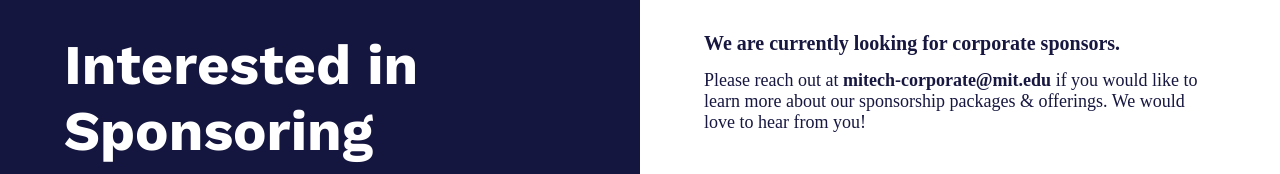
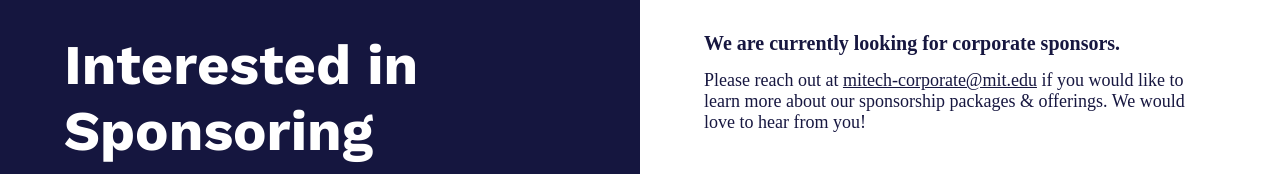
Before and after one commit to MITech-Consulting-Club/website, a Next.js app: page /sponsors in a window 1280 px wide. Shown: the part 460-634 px from the top of the page. Built offline with nearby package versions, Linux system fonts and the light colour scheme.

Commit message:
Added corporate email link

```diff
--- a/app/(routes)/sponsors/sponsors.tsx
+++ b/app/(routes)/sponsors/sponsors.tsx
@@ -1,5 +1,6 @@
 'use client';
 import styles from './sponsors.module.scss';
+import Link from 'next/link';
 
 export default function Sponsors() {
   return (
@@ -21,9 +22,18 @@
             We are currently looking for corporate sponsors.
           </h5>
           <p className={styles.sponsorsInterestDescription2}>
-            Please reach out at <strong>mitech-corporate@mit.edu</strong> if you
-            would like to learn more about our sponsorship packages & offerings.
-            We would love to hear from you!
+            Please reach out at{' '}
+            <u>
+              <Link
+                href="mailto:mitech-corporate@mit.edu"
+                aria-label="mitech-corporate@mit.edu"
+                target="_blank"
+              >
+                mitech-corporate@mit.edu
+              </Link>
+            </u>{' '}
+            if you would like to learn more about our sponsorship packages &
+            offerings. We would love to hear from you!
           </p>
         </div>
       </div>
```
